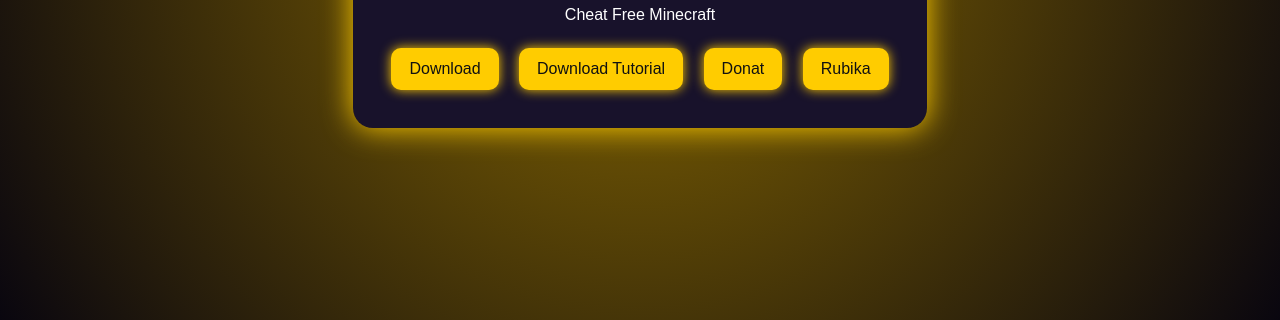
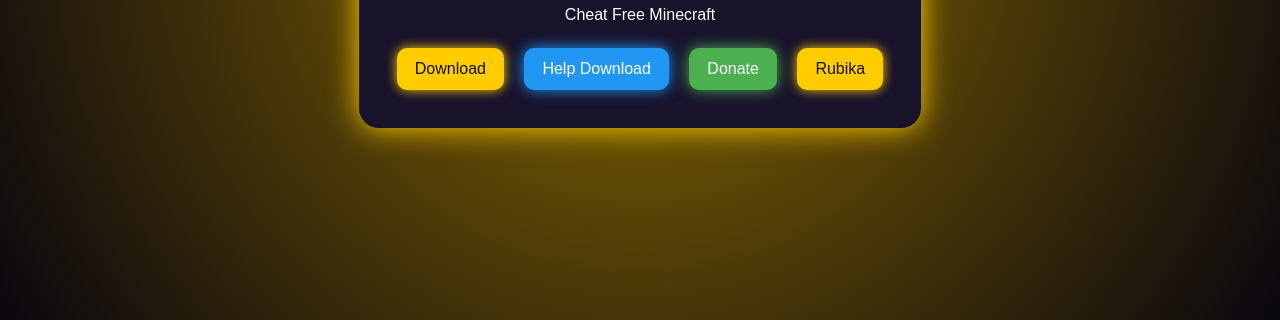
Before and after one commit to amoalir24-source/FaraCheat, a plain HTML site: page index.html in a window 1280 px wide. Shown: the part 480-800 px from the top of the page. Drawn offline with Linux system fonts and the light colour scheme.

Commit message:
index.html

```diff
--- a/index.html
+++ b/index.html
@@ -4,9 +4,7 @@
 <meta charset="UTF-8">
 <meta name="viewport" content="width=device-width, initial-scale=1.0">
 <title>Fara_Cheat</title>
-
 <link rel="stylesheet" href="style.css">
-
 </head>
 
 <body>
@@ -21,21 +19,31 @@
 
     <div class="btns">
 
-        <!-- دکمه دانلود -->
-        <a class="btn" href="download.html">Download</a>
-
-        <!-- آموزش دانلود -->
-        <a class="btn" href="https://www.aparat.com/v/tfgiiz3" target="_blank">
-            Download Tutorial
+        <!-- Download -->
+        <a class="btn" href="download.html">
+            Download
         </a>
 
-        <!-- حمایت مالی -->
-        <a class="btn" href="https://daramet.com/Fara_Cheat" target="_blank">
-            Donat
+        <!-- Help Download -->
+        <a class="btn"
+           href="https://www.aparat.com/v/tfgiiz3"
+           target="_blank"
+           style="background:#2196F3;color:#fff;box-shadow:0 0 15px #2196F3;">
+            Help Download
         </a>
 
-        <!-- روبیکا -->
-        <a class="btn" href="https://rubika.ir/Fara_Cheat" target="_blank">
+        <!-- Donate -->
+        <a class="btn"
+           href="https://daramet.com/Fara_Cheat"
+           target="_blank"
+           style="background:#4CAF50;color:#fff;box-shadow:0 0 15px #4CAF50;">
+            Donate
+        </a>
+
+        <!-- Rubika -->
+        <a class="btn"
+           href="https://rubika.ir/Fara_Cheat"
+           target="_blank">
             Rubika
         </a>
 
```
